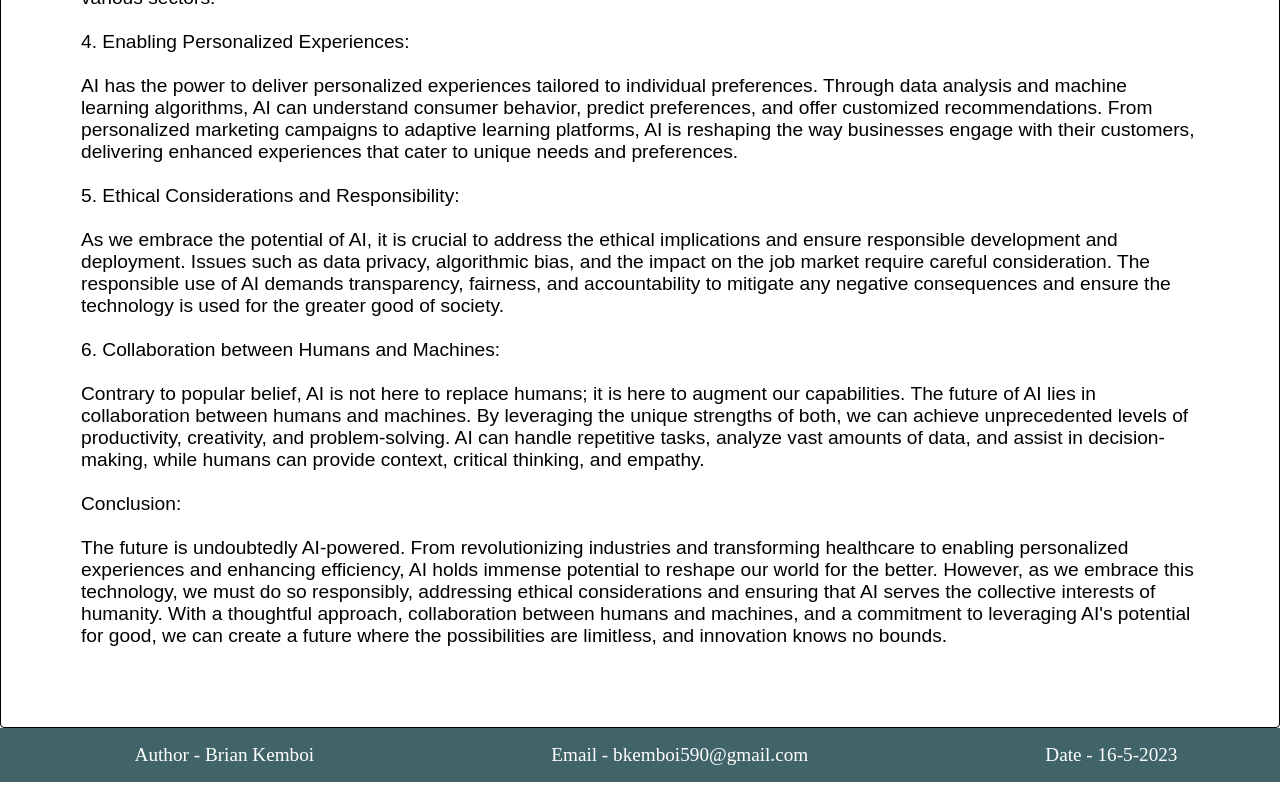
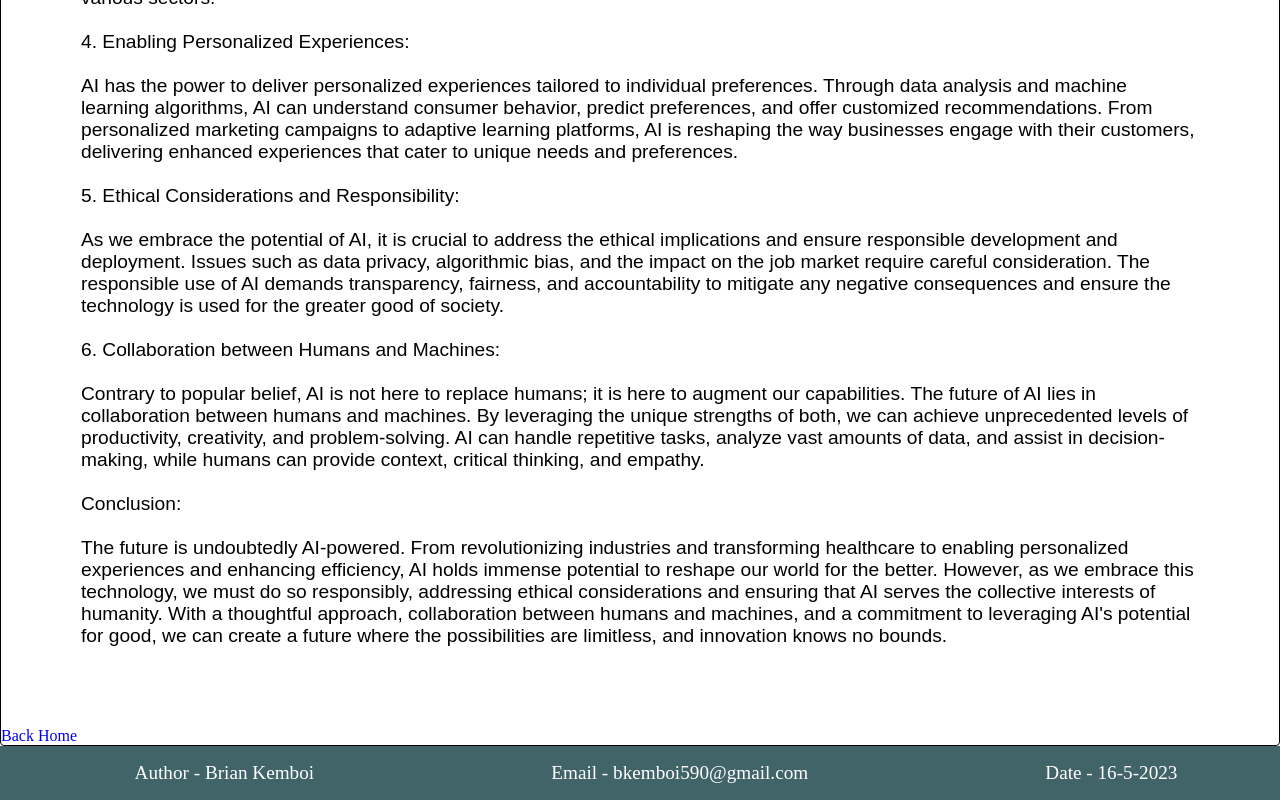
Before and after one commit to kemboi590/Blog-Website, a React (Vite) app: page /futureai in a window 1280 px wide. Shown: the part 938-1738 px from the top of the page. Built offline with nearby package versions, Linux system fonts and the light colour scheme.

Commit message:
added a back home btn to my blogs

```diff
--- a/src/pages/FutureAI.jsx
+++ b/src/pages/FutureAI.jsx
@@ -1,5 +1,6 @@
 import React from 'react'
 import './pages.css'
+import { Link } from 'react-router-dom'
 
 
 function FutureAI() {
@@ -88,7 +89,9 @@ function FutureAI() {
             AI's potential for good, we can create a future where the possibilities are limitless, and innovation
             knows no bounds.
 
-                  </p>
+          </p>
+          <Link to='/' className='back'>Back Home </Link>
+
               </div>
 
   </div>
--- a/src/pages/TechJourney.jsx
+++ b/src/pages/TechJourney.jsx
@@ -1,6 +1,6 @@
 import React from 'react'
 import './pages.css'
-
+import { Link } from 'react-router-dom'
 
 
 function TechJourney() {
@@ -96,7 +96,9 @@ function TechJourney() {
             I am excited to be a part of this ever-evolving journey, ready to tackle new challenges and contribute
             to a brighter, tech-driven future
 
-                  </p>
+          </p>
+          <Link to='/' className='back'>Back Home </Link>
+
               </div>
 
   </div>
--- a/src/pages/contact.css
+++ b/src/pages/contact.css
@@ -42,6 +42,7 @@
     width: 100%;
     padding:  20px;
     font-size: 30px;
+
 }
 .mylist a{
     text-decoration: none;
@@ -49,7 +50,7 @@
     justify-content: center;
     align-items: center;
     width: 100%;
-    padding:  20px;
+    padding-left:  20px;
     font-size: 30px;
 }
 .mylist:hover{
--- a/src/pages/pages.css
+++ b/src/pages/pages.css
@@ -42,5 +42,8 @@
 }
 
 .back{
-   margin: auto;
+    margin-left: auto;
+    margin-right: auto;
+
+  text-align: center;
 }
```
